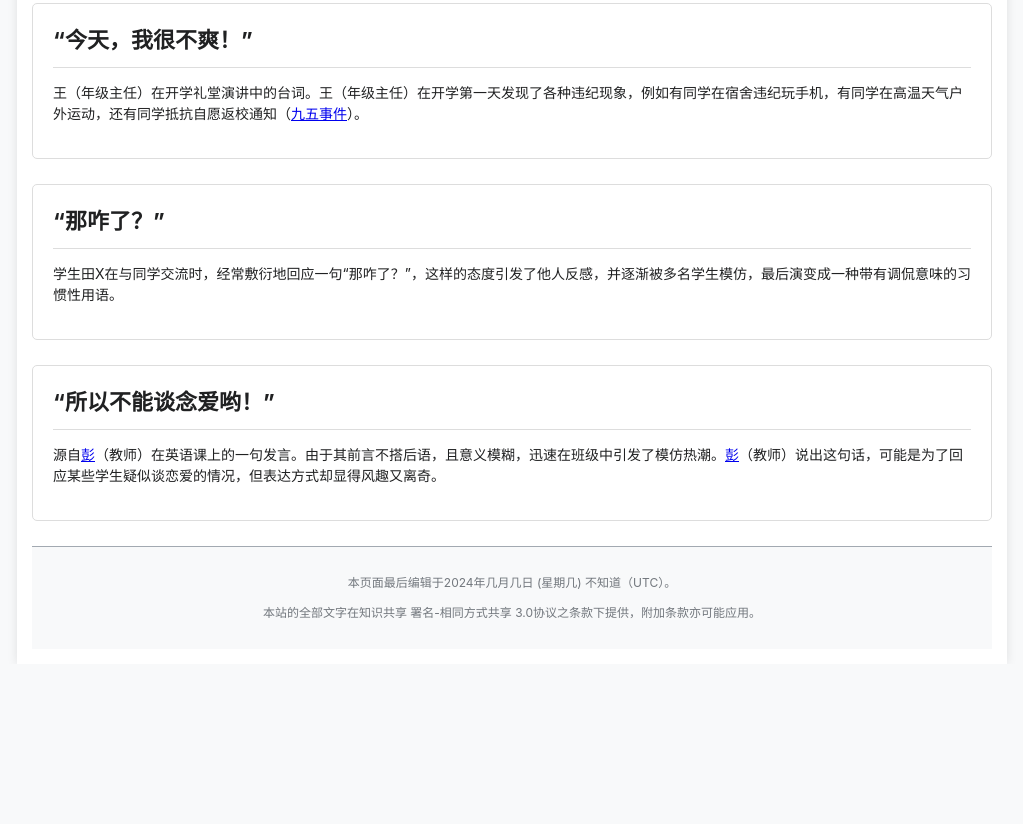
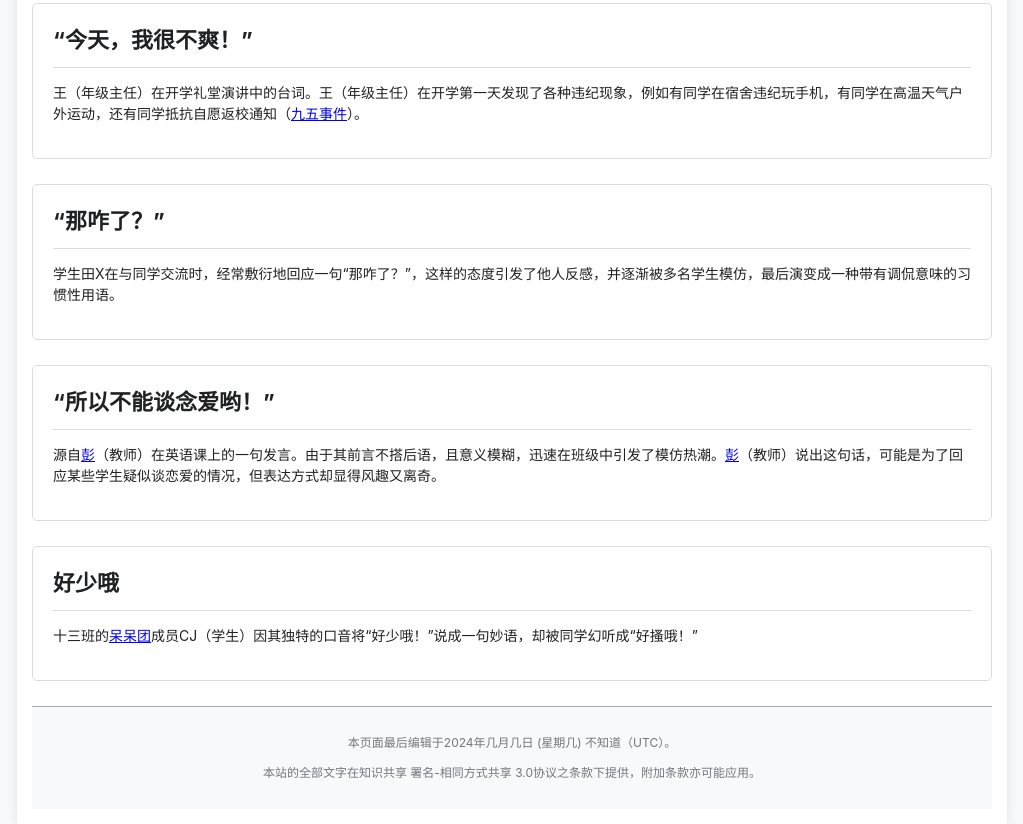
Before and after one commit to hljhlj121311/liuxy.GitHub.io, a plain HTML site: page index.html in a window 1280 px wide. Shown: the part 7989-8813 px from the top of the page, without its empty margins (128-1151 px from the left). Before the commit the page ends 8653 px from the top, so only its background shows below. Drawn offline with Linux system fonts and the light colour scheme.

Commit message:
Update index.html

```diff
--- a/index.html
+++ b/index.html
@@ -472,6 +472,11 @@
         <p>源自<a href="https://penny-github-io-7sf.pages.dev/">彭</a>（教师）在英语课上的一句发言。由于其前言不搭后语，且意义模糊，迅速在班级中引发了模仿热潮。<a href="https://penny-github-io-7sf.pages.dev/">彭</a>（教师）说出这句话，可能是为了回应某些学生疑似谈恋爱的情况，但表达方式却显得风趣又离奇。</p>
         </div>
         <p></p>
+        <div class="section">
+        <h2>好少哦</h2>
+        <p>十三班的<a href="https://daituan-github-io.pages.dev/">呆呆团</a>成员CJ（学生）因其独特的口音将“好少哦！”说成一句妙语，却被同学幻听成“好搔哦！”</p>
+        </div>
+        <p></p>
 
     <div class="footer">
         <p>本页面最后编辑于2024年几月几日 (星期几) 不知道（UTC）。</p>
```
